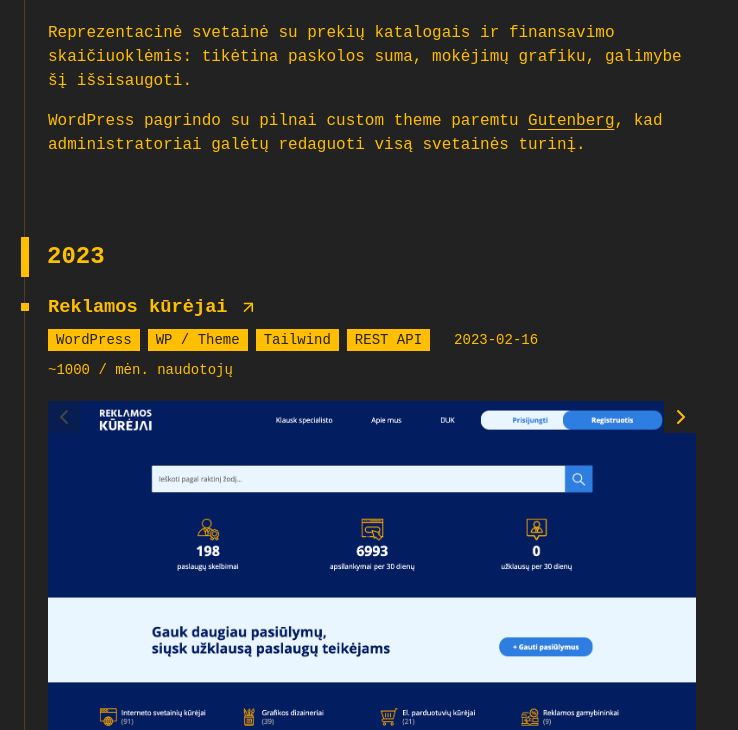
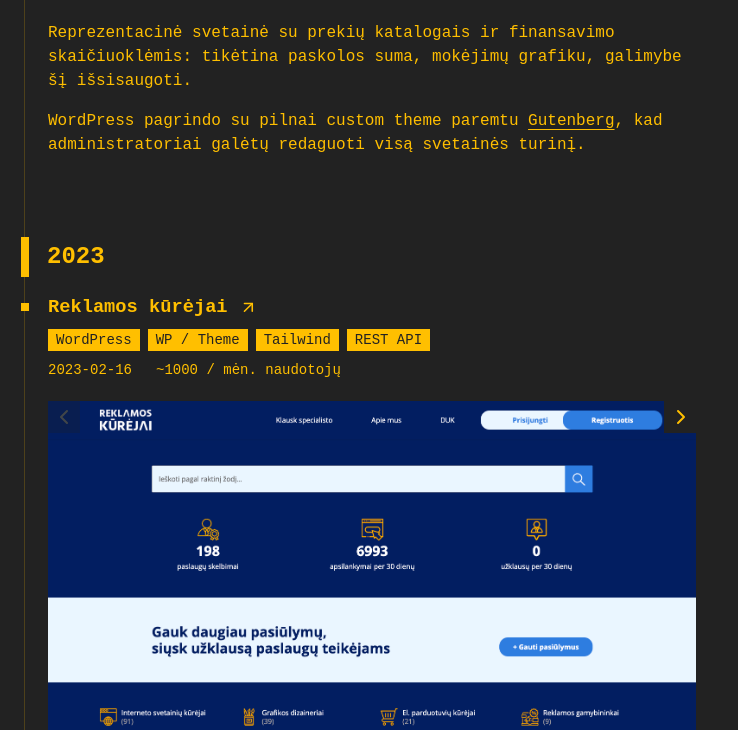
Before and after one commit to Debesyla/dago-portfolio, an Astro site: page / in a window 1280 px wide. Shown: the part 2070-2800 px from the top of the page, without its empty margins (0-738 px from the left). Built offline with nearby package versions, Linux system fonts and the light colour scheme; Astro itself is replaced by a stand-in of ours.

Commit message:
moving off the date and user count to seperate div, so it wraps better

```diff
--- a/src/components/ProjectBlock.astro
+++ b/src/components/ProjectBlock.astro
@@ -43,9 +43,11 @@ const tags = stack.join(',');
         ))}
       </ul>
 
-      <time datetime={date} class="">{formatted}</time>
+      <div class="flex gap-x-6 gap-y-2 flex-wrap">
+        <time datetime={date} class="">{formatted}</time>
 
-      {users && <span class="users">{users}</span>}
+        {users && <span class="users">{users}</span>}
+      </div>
     </div>
   </header>
 
```
